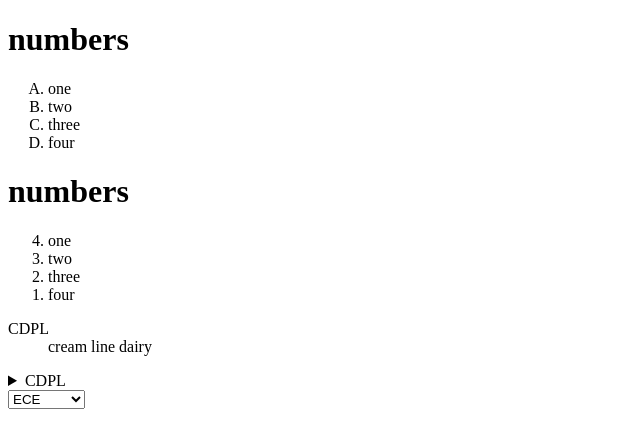
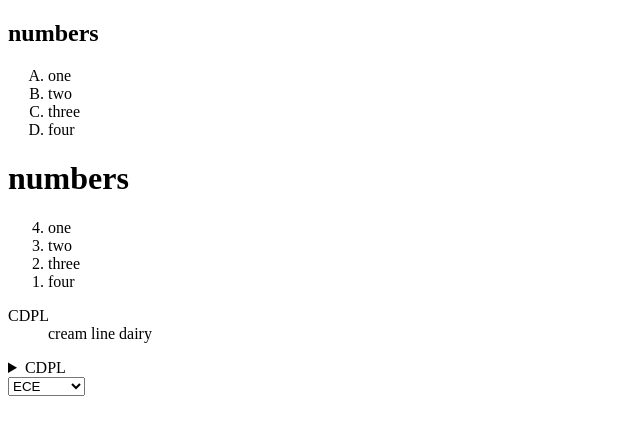
Before and after one commit to uthaya97/numbers, a plain HTML site: page numbers.html in a window 1280 px wide. Shown: the whole page, without its empty margins (0-640 px from the left). Drawn offline with Linux system fonts and the light colour scheme.

Commit message:
Update numbers.html

```diff
--- a/numbers.html
+++ b/numbers.html
@@ -5,7 +5,7 @@
 	</head>
 
 	<body>
-	<h1>numbers</h1>
+	<h2>numbers</h2>
 		<ol type="A">
 			<li>one </li>
 			<li>two</li>
```
